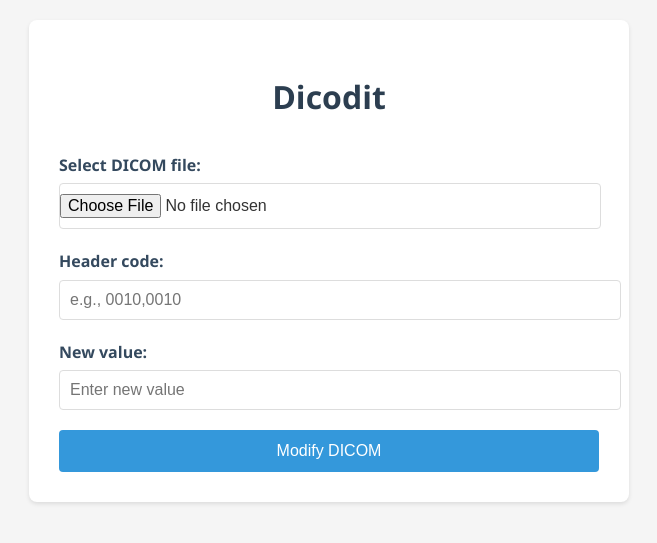
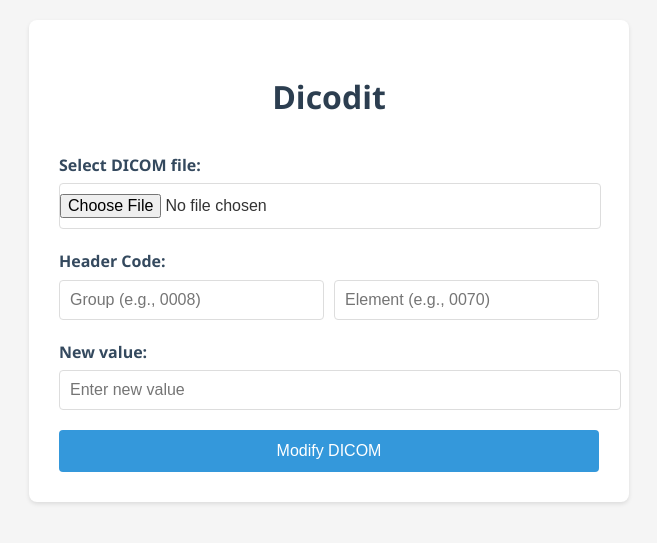
Before and after one commit to anik8das/Dicodit, a Flask app: page / in a window 1280 px wide. Shown: the top 543 px of the page, without its empty margins (311-968 px from the left). Run offline with Flask 3, Linux system fonts and the light colour scheme.

Commit message:
fix pydicom syntax and allow dual input for headers

```diff
--- a/app.py
+++ b/app.py
@@ -1,15 +1,20 @@
 from flask import Flask, render_template, request, send_file
 import pydicom
 import io
+import os
 
 app = Flask(__name__)
 
-def modify_dicom(file, header_code, new_value):
+def modify_dicom(file, group, element, new_value):
     # Read the DICOM file
     ds = pydicom.dcmread(file)
 
+    # Convert group and element to integers
+    group = int(group, 16)
+    element = int(element, 16)
+
     # Modify the specified header
-    ds[header_code].value = new_value
+    ds[group, element].value = new_value
 
     # Save the modified DICOM to a BytesIO object
     modified_file = io.BytesIO()
@@ -24,12 +29,13 @@ def index():
         # Get the uploaded file
         file = request.files['dicom_file']
 
-        # Get the header code and new value from the form
-        header_code = request.form['header_code']
+        # Get the header code (group and element) and new value from the form
+        group = request.form['header_group']
+        element = request.form['header_element']
         new_value = request.form['new_value']
 
         # Modify the DICOM file
-        modified_file = modify_dicom(file, header_code, new_value)
+        modified_file = modify_dicom(file, group, element, new_value)
 
         # Send the modified file back to the user
         return send_file(
--- a/templates/index.html
+++ b/templates/index.html
@@ -45,6 +45,13 @@
         input[type="file"] {
             padding: 10px 0;
         }
+        .header-inputs {
+            display: flex;
+            gap: 10px;
+        }
+        .header-inputs input {
+            width: calc(50% - 5px);
+        }
         button {
             background-color: #3498db;
             color: white;
@@ -70,8 +77,11 @@
                 <input type="file" id="dicom_file" name="dicom_file" accept=".dcm" required>
             </div>
             <div>
-                <label for="header_code">Header code:</label>
-                <input type="text" id="header_code" name="header_code" placeholder="e.g., 0010,0010" required>
+                <label for="header_group">Header Code:</label>
+                <div class="header-inputs">
+                    <input type="text" id="header_group" name="header_group" placeholder="Group (e.g., 0008)" required>
+                    <input type="text" id="header_element" name="header_element" placeholder="Element (e.g., 0070)" required>
+                </div>
             </div>
             <div>
                 <label for="new_value">New value:</label>
```
